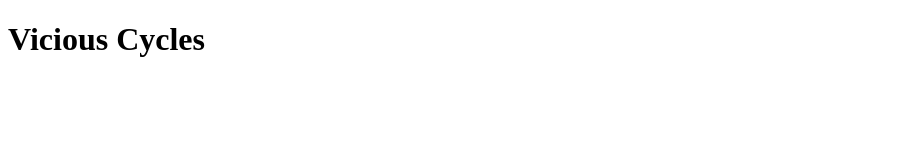
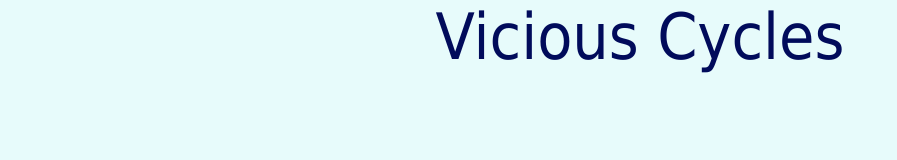
Before and after one commit to kaygermano/ViciousCyclesProject, a plain HTML site: page index.html in a window 1280 px wide. Shown: the whole page, without its empty margins (0-897 px from the left). Drawn offline with Linux system fonts and the light colour scheme.

Commit message:
Add files via upload

```diff
--- a/index.html
+++ b/index.html
@@ -1,10 +1,22 @@
 <!doctype html>
 <html lang="en">
 <head>
+    <style>body {
+        width: 70%;
+        margin: 0 auto;
+        font: 100% tahoma;
+        background-color: #E7FBFB;
+        }
+        header {
+            text-align: center;
+            color: #010B5B;
+            font-size: 4em;
+        }
+        </style>
 <meta charset="utf-8">
 <meta name="description" content="Vicious Cycles website">
 <title>Vicious Cycles</title>
 </head>
 <body>
-<h1>Vicious Cycles</h1>
+<header>Vicious Cycles</header>
 </body>
```
